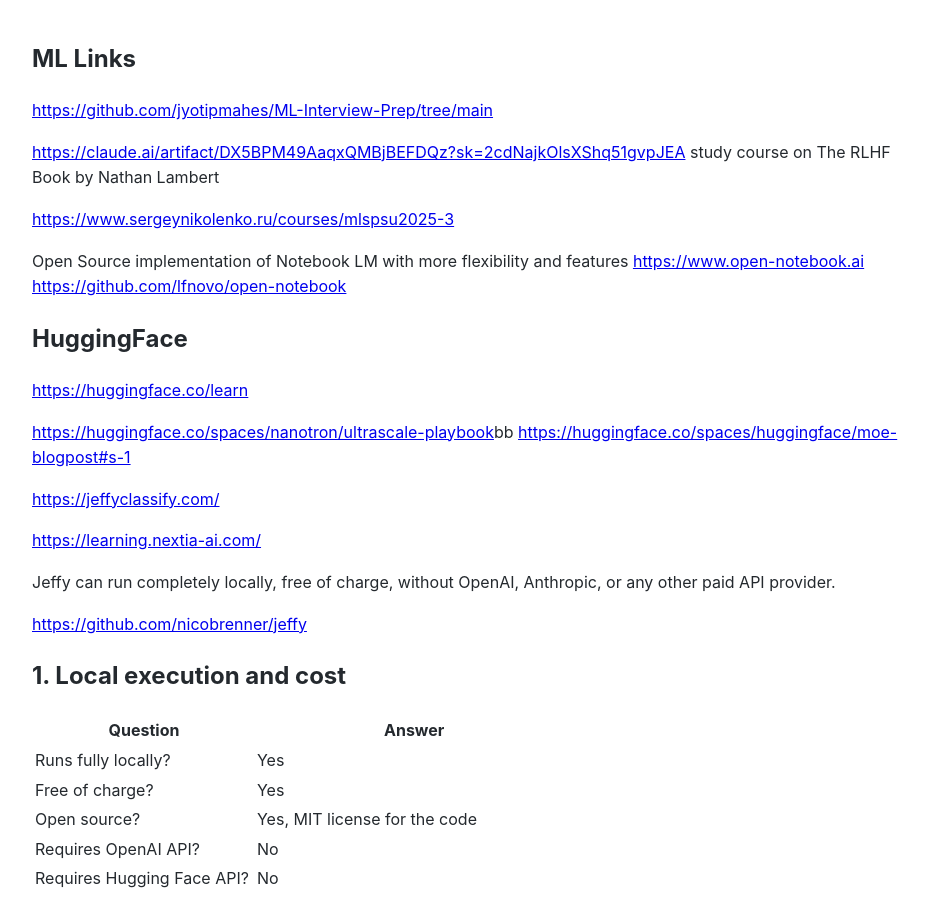
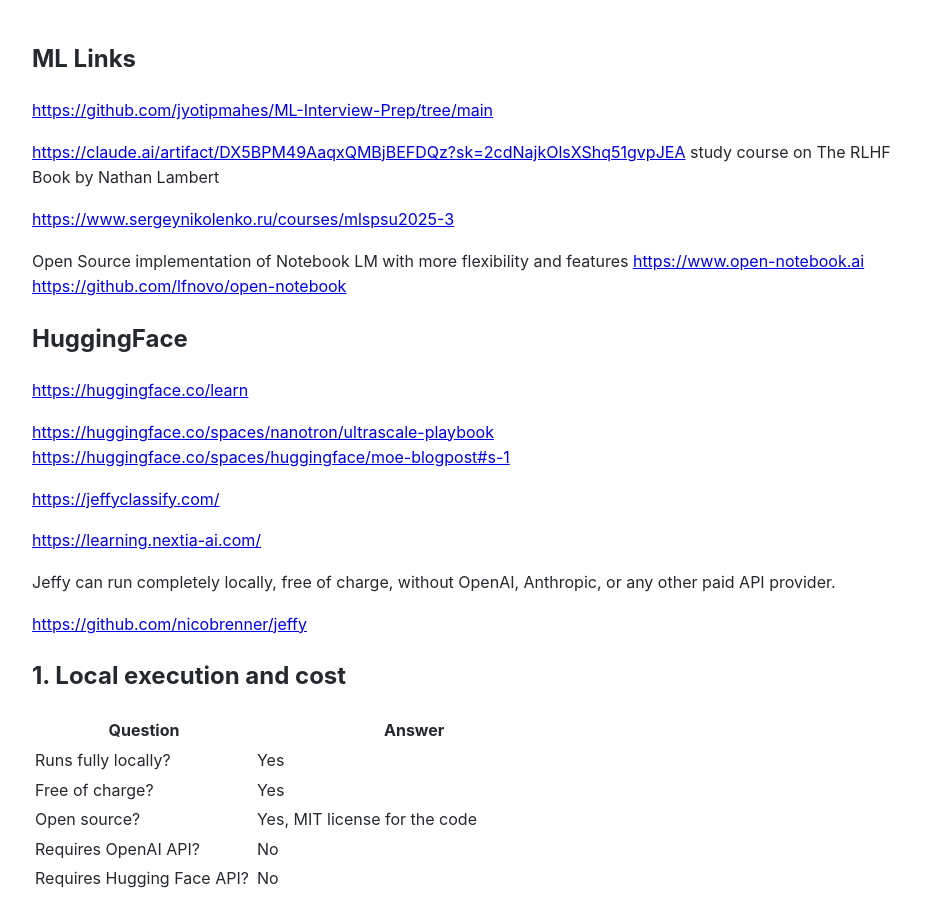
Before and after one commit to Michael-Lubinsky/michael-lubinsky.github.com, a Jekyll site: the page built from ml/mamba.md, in a window 1280 px wide and 900 px high. Shown: the whole window, without its empty margins (158-1085 px from the left). Built offline with Jekyll 4.4.1, drawn with Linux system fonts in a browser that asks for light colours; our own code applies the rules of GitHub Pages for plain Markdown files.

Commit message:
Fix formatting issues in mamba.md

```diff
--- a/ml/mamba.md
+++ b/ml/mamba.md
@@ -14,7 +14,7 @@
 ## HuggingFace
 <https://huggingface.co/learn>
 
-<https://huggingface.co/spaces/nanotron/ultrascale-playbook>bb
+<https://huggingface.co/spaces/nanotron/ultrascale-playbook>
 <https://huggingface.co/spaces/huggingface/moe-blogpost#s-1>
 
 <https://jeffyclassify.com/>
```
